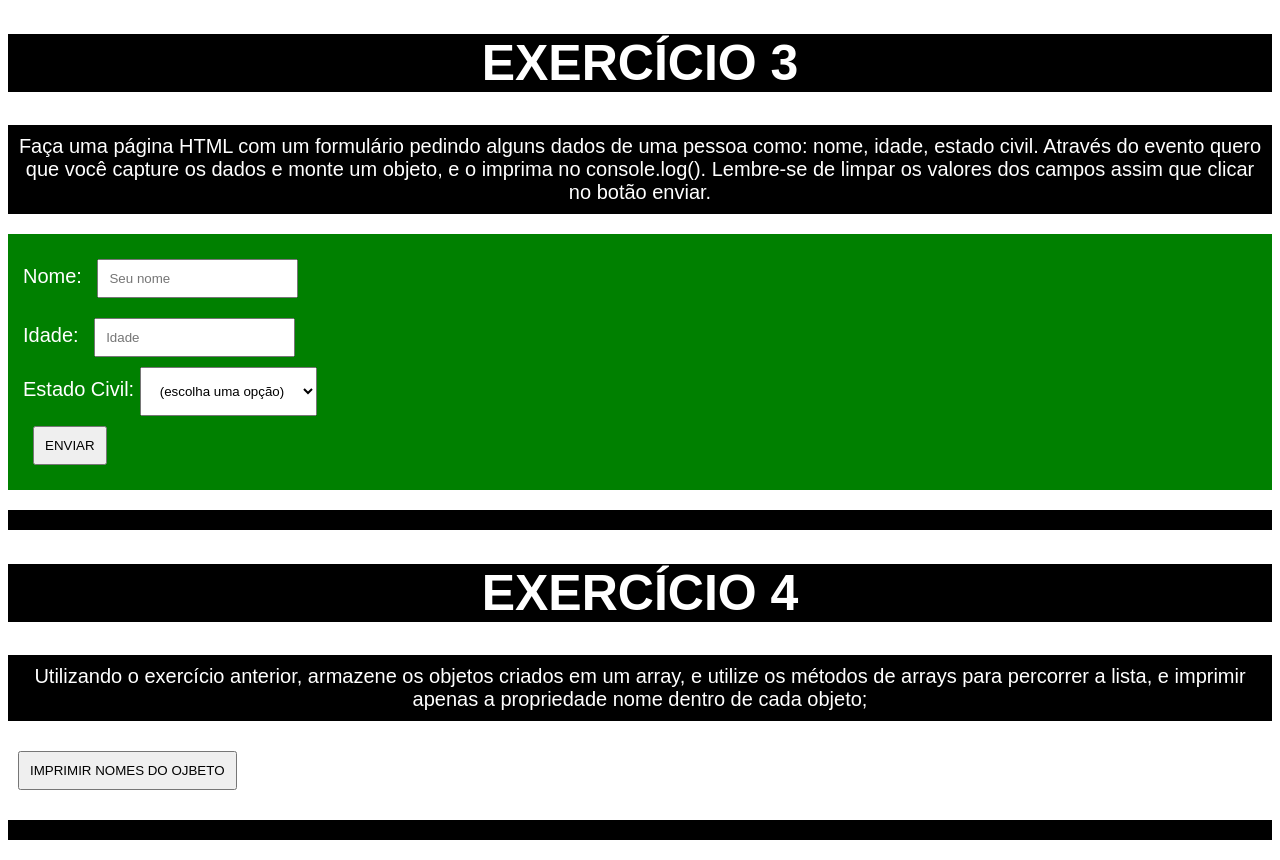
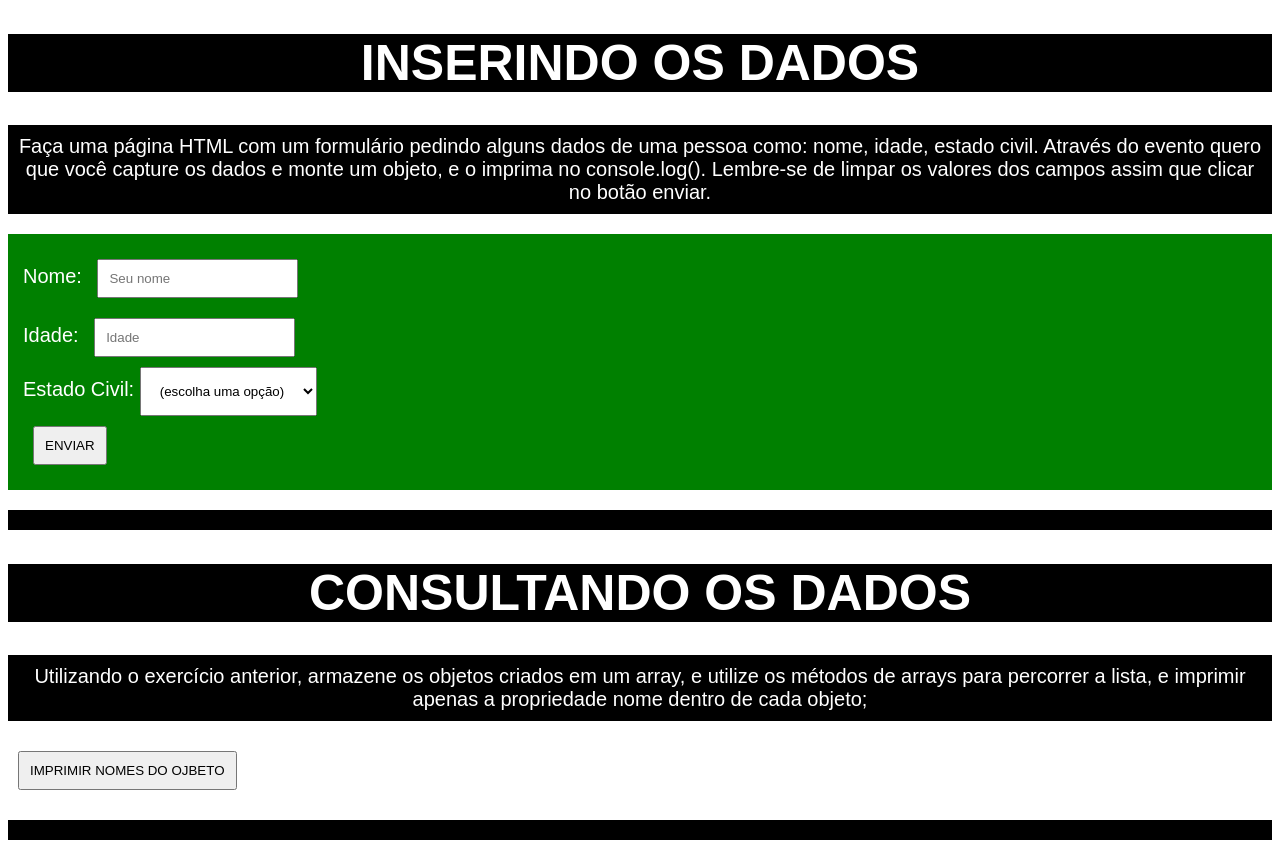
Before and after one commit to doveco/Form_HTML, a plain HTML site: page index.html in a window 1280 px wide. Drawn offline with Linux system fonts and the light colour scheme.

Commit message:
Ajuste Titulos

```diff
--- a/index.html
+++ b/index.html
@@ -6,12 +6,12 @@
     <meta http-equiv="X-UA-Compatible" content="IE=edge">
     <meta name="viewport" content="width=device-width, initial-scale=1.0">
     <link rel="stylesheet" href="style.css">
-    <title>Exercício 3</title>
+    <title>Form HTML</title>
 </head>
 
 <body>
 
-    <h1>EXERCÍCIO 3</h1>
+    <h1>INSERINDO OS DADOS</h1>
 
     <p> Faça uma página HTML com um formulário pedindo alguns dados de uma pessoa como: nome, idade, estado civil.
 	Através do evento quero que você capture os dados e monte um objeto, e o imprima no console.log().
@@ -52,7 +52,7 @@
 
     <div>
 
-        <h1> EXERCÍCIO 4 </h1>
+        <h1> CONSULTANDO OS DADOS </h1>
 
         <p> Utilizando o exercício anterior, armazene os objetos criados em um array,
             e utilize os métodos de arrays para percorrer a lista, e imprimir apenas a propriedade
```
